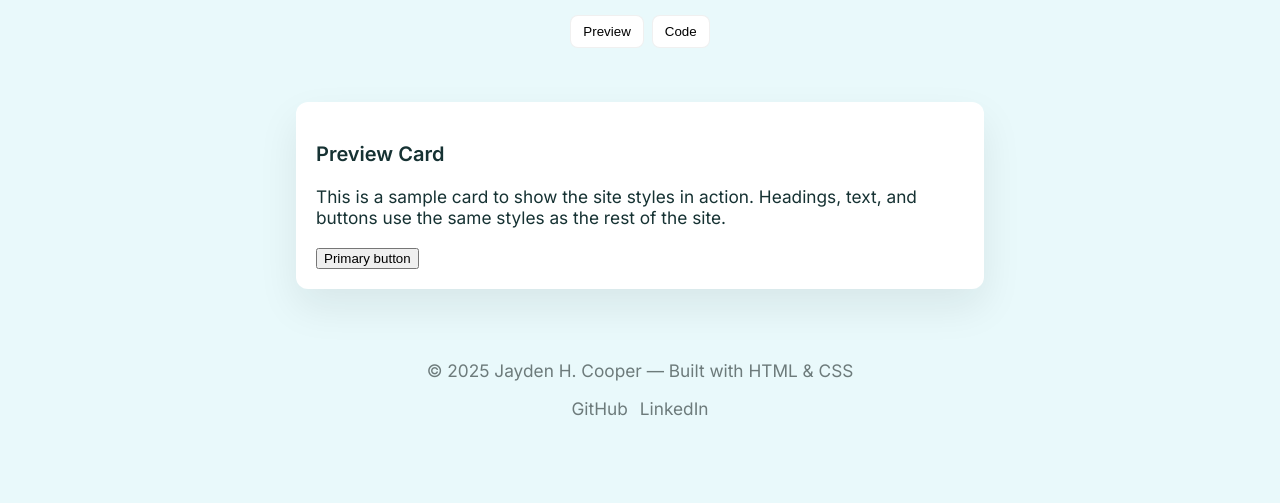
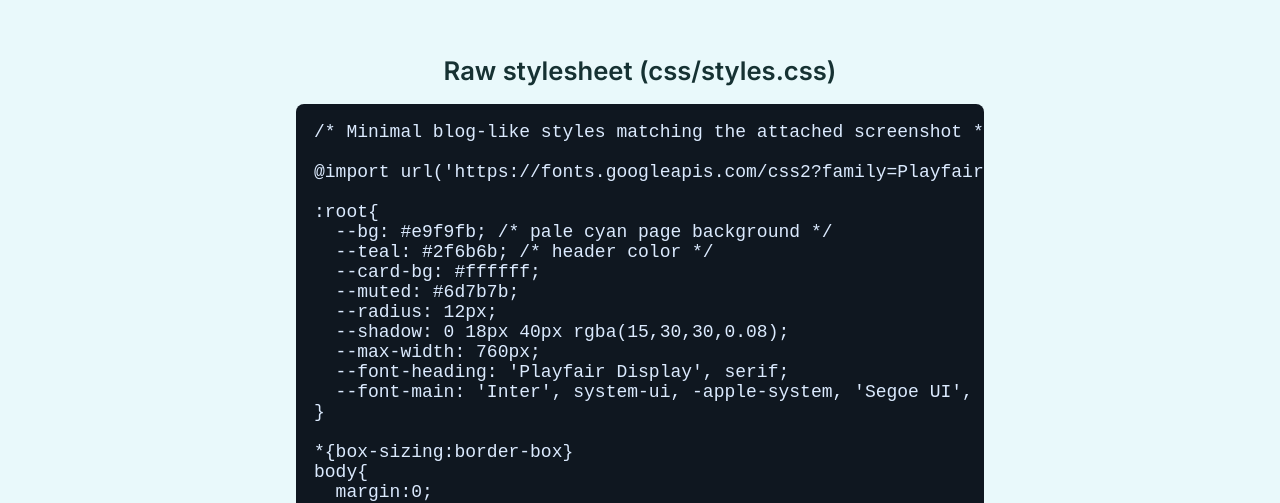
Before and after one commit to CoopDog1122/Final_Project, a plain HTML site: page Styles.html in a window 1280 px wide. Shown: the part 284-787 px from the top of the page. Drawn offline with nearby package versions, Linux system fonts and the light colour scheme.

Commit message:
Show raw stylesheet on Styles.html (no tabs)

```diff
--- a/Styles.html
+++ b/Styles.html
@@ -37,23 +37,9 @@
       <p class="lede">Reference for the site's CSS. Use the tabs to switch between a small preview and the raw stylesheet.</p>
     </header>
 
-    <div class="code-tabs">
-      <button id="tab-preview">Preview</button>
-      <button id="tab-code" aria-pressed="false">Code</button>
-    </div>
-
     <div class="code-area">
-      <div id="preview" class="tab-content">
-        <div class="preview-sample">
-          <h3>Preview Card</h3>
-          <p>This is a sample card to show the site styles in action. Headings, text, and buttons use the same styles as the rest of the site.</p>
-          <button class="btn">Primary button</button>
-        </div>
-      </div>
-
-      <div id="code" class="tab-content" style="display:none">
-        <pre class="code-block"><code id="cssCode"></code></pre>
-      </div>
+      <h2 style="text-align:center; margin-bottom:12px;">Raw stylesheet (css/styles.css)</h2>
+      <pre class="code-block"><code id="cssCode"></code></pre>
     </div>
 
   </main>
@@ -72,23 +58,13 @@
 
   <script>
     document.getElementById('year').textContent = new Date().getFullYear();
-    // Tabs
-    const tPreview = document.getElementById('tab-preview');
-    const tCode = document.getElementById('tab-code');
-    const sPreview = document.getElementById('preview');
-    const sCode = document.getElementById('code');
-    tPreview.addEventListener('click', () => { sPreview.style.display='block'; sCode.style.display='none'; tCode.setAttribute('aria-pressed','false'); tPreview.setAttribute('aria-pressed','true'); });
-    tCode.addEventListener('click', () => { sPreview.style.display='none'; sCode.style.display='block'; tPreview.setAttribute('aria-pressed','false'); tCode.setAttribute('aria-pressed','true'); loadCode(); });
-
-    // Load CSS file content via fetch and display inside code block
-    function loadCode(){
+    // Load CSS file content via fetch and display inside code block immediately
+    (function loadCode(){
       const el = document.getElementById('cssCode');
-      if (el.textContent.trim().length) return; // already loaded
       fetch('css/styles.css').then(r => r.text()).then(text => {
-        // escape HTML
         el.textContent = text;
       }).catch(err => { el.textContent = 'Unable to load stylesheet: '+err; });
-    }
+    })();
   </script>
 </body>
 </html>
```
